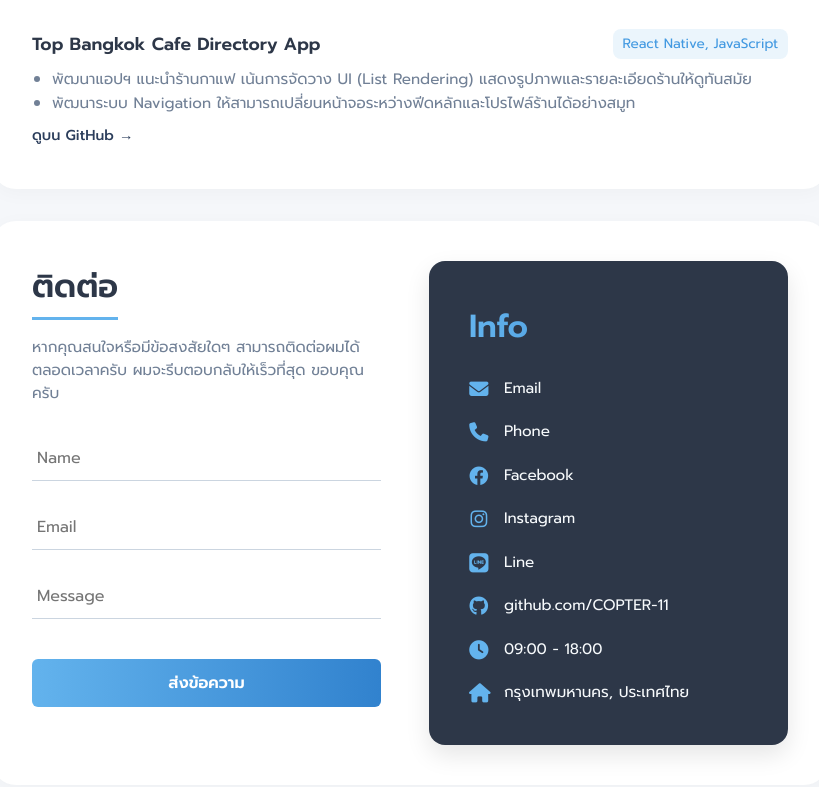
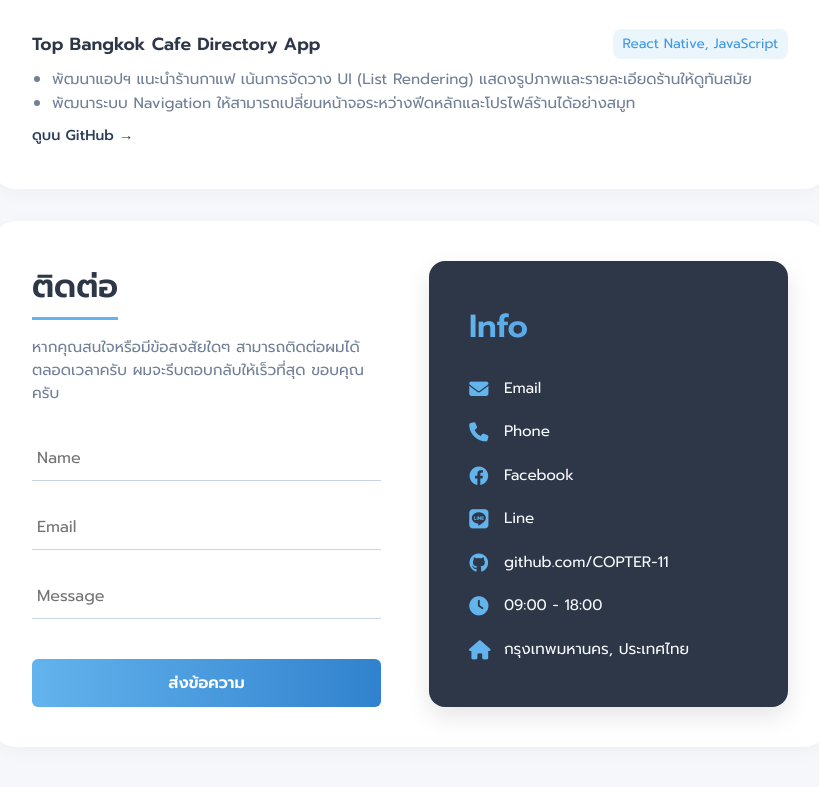
Before and after one commit to COPTER-11/COPTER-11.github.io, a plain HTML site: page index.html in a window 1280 px wide. Shown: the part 2293-3080 px from the top of the page, without its empty margins (230-1049 px from the left). Drawn offline with Linux system fonts and the light colour scheme.

Commit message:
Commit V04 ปรับแก้ Contact

```diff
--- a/index.html
+++ b/index.html
@@ -376,10 +376,6 @@
                 <a href="https://www.facebook.com/share/1BRm7k5rb6/" target="_blank" rel="noopener noreferrer">Facebook</a>
               </li>
               <li>
-                <i class="fa-brands fa-instagram info-icon"></i>
-                <a href="https://www.instagram.com/copter21_?igsh=MTI3NXA3bzlvbmFqZw==" target="_blank" rel="noopener noreferrer">Instagram</a>
-              </li>
-              <li>
                 <i class="fa-brands fa-line info-icon"></i>
                 <a href="https://line.me/ti/p/6EZuWmLXjZ" target="_blank" rel="noopener noreferrer">Line</a>
               </li>
@@ -393,10 +389,8 @@
               </li>
               <li>
                 <i class="fa-solid fa-house info-icon"></i>
-                <a href="https://maps.app.goo.gl/znomLfb7mrY9EMEs6" target="_blank" rel="noopener noreferrer"
-                  ><span class="text-th">กรุงเทพมหานคร, ประเทศไทย</span>
-                  <span class="text-en">Bangkok, Thailand</span></a
-                >
+                <span class="text-th">กรุงเทพมหานคร, ประเทศไทย</span>
+                <span class="text-en">Bangkok, Thailand</span>
               </li>
             </ul>
           </div>
```
Also changed, not shown: index-learning.html (+2 -4 lines).
